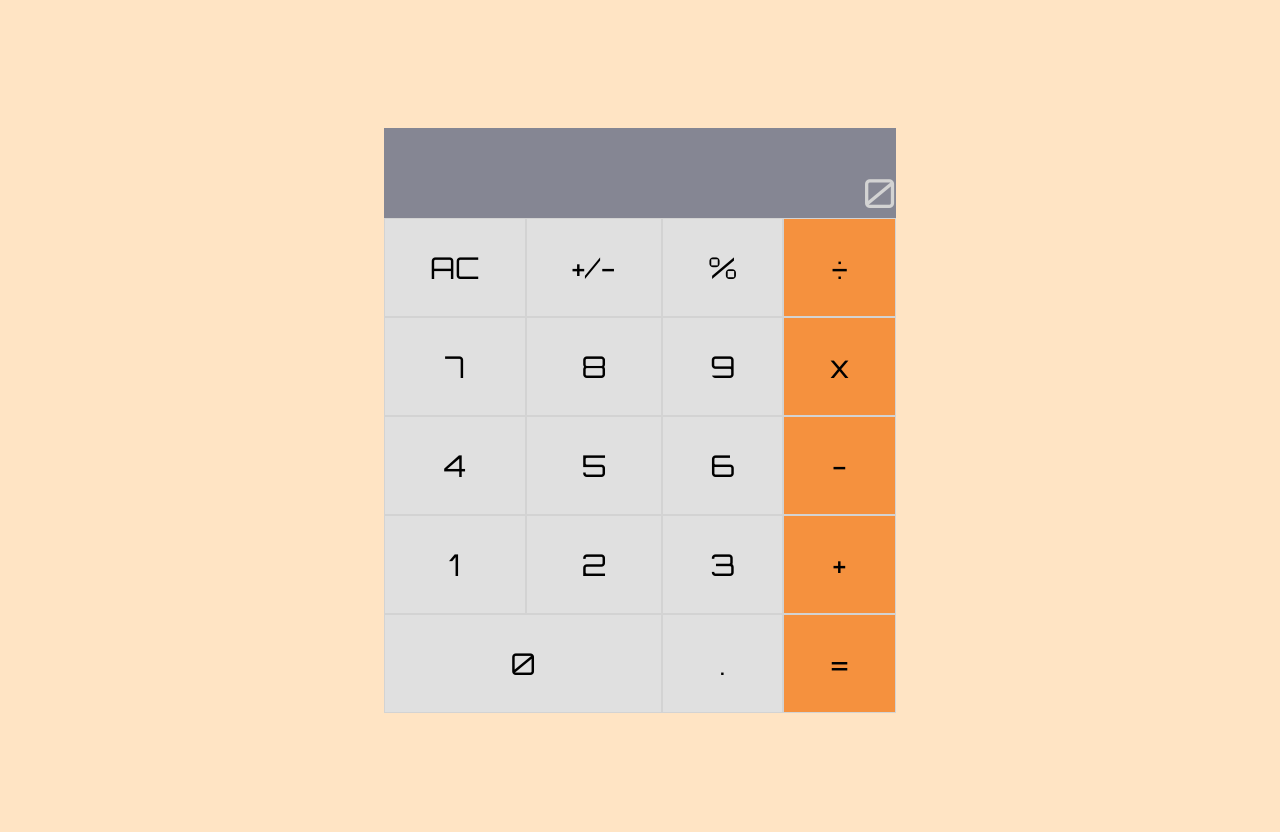
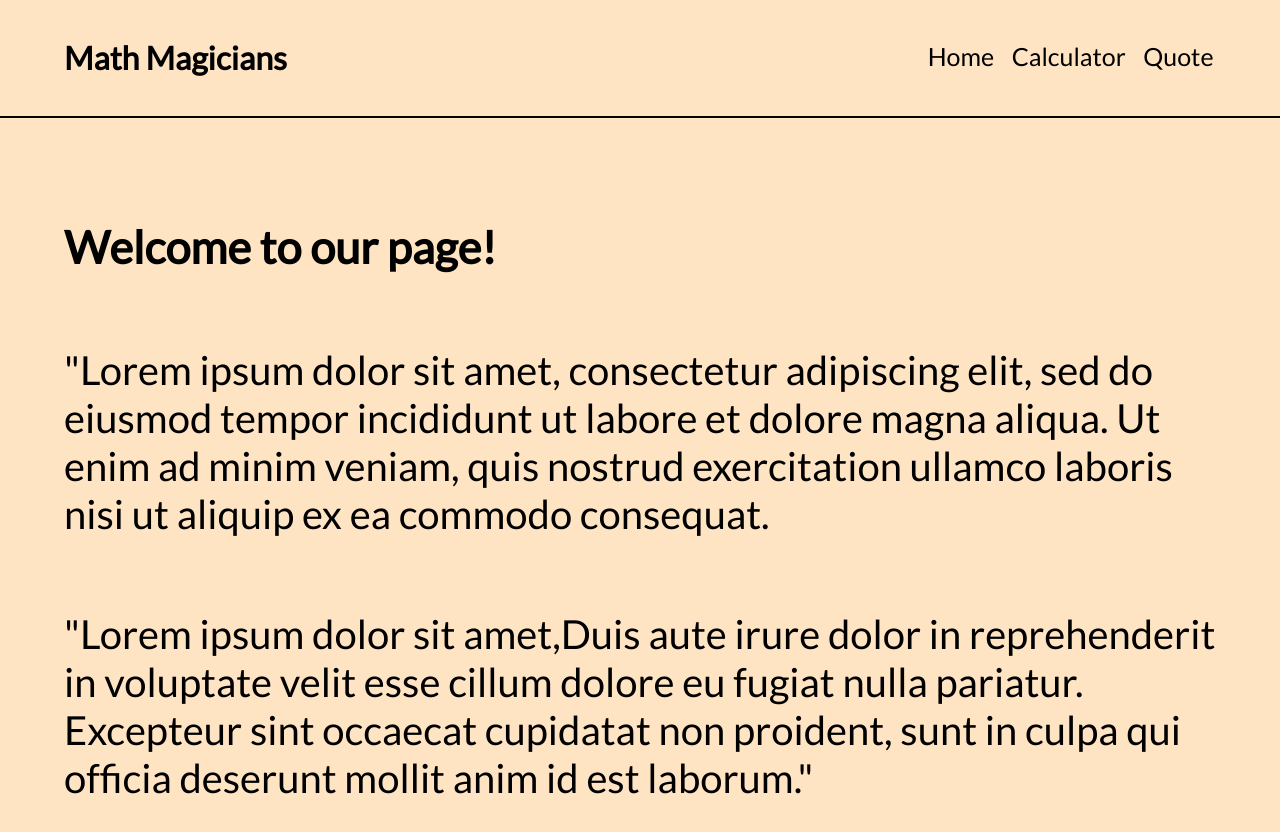
Before and after one commit to Ursaaaaaa/math-magicians, a React (Create React App) app: page / in a window 1280 px wide. Shown: the top 832 px of the page. Before the commit the page ends 800 px from the top, so only its background shows below. Built offline with nearby package versions, Linux system fonts and the light colour scheme.

Commit message:
Added files and pages with styling

```diff
--- a/src/App.js
+++ b/src/App.js
@@ -1,7 +1,11 @@
 import React from 'react';
+import { BrowserRouter as Router, Route, Routes } from 'react-router-dom';
 import Calculator from './components/calculator';
+import Quotes from './components/quote';
+import NavBar from './components/navbar';
+import Home from './components/home';
 
-class RenderCalc extends React.Component {
+class RenderPage extends React.PureComponent {
   constructor(props) {
     super(props);
     this.state = {};
@@ -9,8 +13,17 @@ class RenderCalc extends React.Component {
 
   render() {
     return (
-      <Calculator />
+      <>
+        <Router>
+          <NavBar />
+          <Routes>
+            <Route path="/calculator" element={<Calculator />} />
+            <Route path="/quotes" element={<Quotes />} />
+            <Route path="/" element={<Home />} />
+          </Routes>
+        </Router>
+      </>
     );
   }
 }
-export default RenderCalc;
+export default RenderPage;
--- a/src/components/calc.css
+++ b/src/components/calc.css
@@ -1,7 +1,6 @@
 @import url('https://fonts.googleapis.com/css2?family=Crete+Round&family=Inter&family=Lato&family=Orbitron&family=Poppins&display=swap');
 
 body {
-  font-family: 'Orbitron', sans-serif;
   padding: 0;
   margin: 0;
   background-color: bisque;
@@ -17,6 +16,7 @@ body {
 }
 
 .displayInputs {
+  font-family: 'Orbitron', sans-serif;
   background-color: #858693;
   width: 40%;
   height: 90px;
--- /dev/null
+++ b/src/components/home.css
@@ -0,0 +1,19 @@
+* {
+  box-sizing: border-box;
+  padding: 0;
+  margin: 0;
+  color: black;
+}
+
+body {
+  font-family: 'Lato', sans-serif;
+  background-size: cover;
+  height: 100%;
+  width: 100%;
+  color: #fff;
+}
+
+.homePara {
+  padding: 5%;
+  font-size: 30px;
+}
--- /dev/null
+++ b/src/components/home.js
@@ -0,0 +1,27 @@
+import React from 'react';
+import './home.css';
+
+export default function Home() {
+  return (
+    <div className="homePara">
+      <h2>Welcome to our page!</h2>
+      <br />
+      <br />
+      <p className="paragraph">
+        &quot;Lorem ipsum dolor sit amet, consectetur adipiscing elit, sed do eiusmod
+        tempor incididunt ut labore et dolore magna aliqua. Ut enim ad minim
+        veniam, quis nostrud exercitation ullamco laboris nisi ut aliquip ex ea
+        commodo consequat.
+      </p>
+      <br />
+      <br />
+
+      <p className="paragraph">
+        &quot;Lorem ipsum dolor sit amet,Duis aute irure dolor in reprehenderit in voluptate
+        velit esse cillum dolore eu fugiat nulla pariatur. Excepteur sint
+        occaecat cupidatat non proident, sunt in culpa qui officia deserunt
+        mollit anim id est laborum.&quot;
+      </p>
+    </div>
+  );
+}
--- /dev/null
+++ b/src/components/index.css
@@ -0,0 +1,64 @@
+@import url('https://fonts.googleapis.com/css2?family=Crete+Round&family=Inter&family=Lato&family=Orbitron&family=Poppins&display=swap');
+
+body {
+    padding: 0;
+    margin: 0;
+  }
+
+  .CalcContainer {
+    width: 100%;
+    display: flex;
+    flex-direction: column;
+    align-items: flex-end;
+    padding-right: 10%;
+    margin-top: -25px;
+  }
+
+  .calcParagraph {
+    font-size: larger;
+    padding-left: 10%;
+    padding-top: 5%;
+  }
+
+  .displayInputs {
+    background-color: #858693;
+    width: 50%;
+    height: 60px;
+    text-align: end;
+    color: #fff;
+  }
+
+  .calcDiv {
+    display: grid;
+    grid-template-columns: auto auto auto auto;
+    width: 50%;
+  }
+
+  .btn {
+    font-size: 30px;
+    background-color: #e0e0e0;
+    border: 1px solid rgb(211, 211, 211);
+    height: 60px;
+  }
+
+  .btn:active {
+    background-color: rgb(156, 152, 152);
+  }
+
+  .btnZero {
+    height: 60px;
+    font-size: 20px;
+    background-color: #e0e0e0;
+    border: 1px solid lightgray;
+    grid-column: 1/3;
+  }
+
+  .btnoperator {
+    background-color: #f5913e;
+  }
+
+  h2 {
+    padding-right: 15px;
+    margin-top: 4%;
+    font-size: x-large;
+  }
--- /dev/null
+++ b/src/components/navbar.css
@@ -0,0 +1,26 @@
+.nav {
+  display: flex;
+  padding-inline: 5%;
+  justify-content: space-between;
+  margin: 3% 0;
+  padding-bottom: 3%;
+  border-bottom: 2px solid black;
+}
+
+.nav-links {
+  display: flex;
+  justify-content: flex-end;
+  gap: 5%;
+}
+
+.nav-links a {
+  font-size: 25px;
+  padding: 1%;
+  text-decoration: none;
+  color: black;
+}
+
+.nav-links a:hover {
+  cursor: pointer;
+  color: red;
+}
--- /dev/null
+++ b/src/components/navbar.js
@@ -0,0 +1,19 @@
+import React from 'react';
+import { Link } from 'react-router-dom';
+import './navbar.css';
+
+class NavBar extends React.PureComponent {
+  render() {
+    return (
+      <header className="nav">
+        <h1>Math Magicians</h1>
+        <nav className="nav-links">
+          <Link to="/">Home</Link>
+          <Link to="/calculator"> Calculator</Link>
+          <Link to="/quotes"> Quote</Link>
+        </nav>
+      </header>
+    );
+  }
+}
+export default NavBar;
--- /dev/null
+++ b/src/components/quote.css
@@ -0,0 +1,8 @@
+.quotesPara {
+  padding: 5%;
+  font-size: 20px;
+}
+
+.paragraph {
+  color: black;
+}
--- /dev/null
+++ b/src/components/quote.js
@@ -0,0 +1,16 @@
+import React from 'react';
+import './quote.css';
+
+function Quotes() {
+  return (
+    <>
+      <main className="quotesPara">
+        <p className="paragraph">
+          Mathematics is not about numbers, equations, computations
+          or algorithms: It is about understanding. - Willaim Paul, Thurston
+        </p>
+      </main>
+    </>
+  );
+}
+export default Quotes;
--- a/src/index.css
+++ /dev/null
@@ -1,27 +0,0 @@
-body {
-  margin: 0;
-  font-family:
-    -apple-system,
-    BlinkMacSystemFont,
-    'Segoe UI',
-    'Roboto',
-    'Oxygen',
-    'Ubuntu',
-    'Cantarell',
-    'Fira Sans',
-    'Droid Sans',
-    'Helvetica Neue',
-    sans-serif;
-  -webkit-font-smoothing: antialiased;
-  -moz-osx-font-smoothing: grayscale;
-}
-
-code {
-  font-family:
-    source-code-pro,
-    Menlo,
-    Monaco,
-    Consolas,
-    'Courier New',
-    monospace;
-}
```
Also changed, not shown: src/components/Calcupage.js (added, +7 -0 lines).
